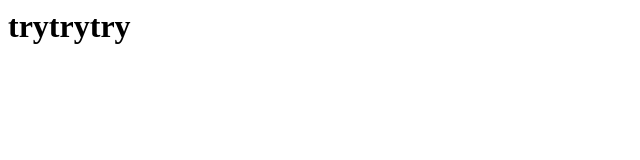
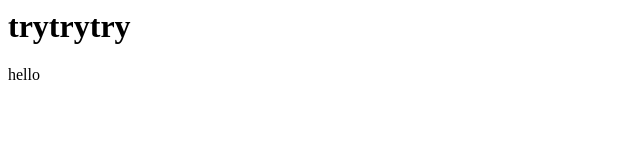
Before and after one commit to Harnam/trytrytry, a plain HTML site: page index.html in a window 1280 px wide. Shown: the full height of the page, 0-640 px from the left. Drawn offline with Linux system fonts and the light colour scheme.

Commit message:
Update index.html

```diff
--- a/index.html
+++ b/index.html
@@ -1,4 +1,5 @@
 <html>
   <head><title>trytrytry</title></head>
-  <body><h1>trytrytry</h1></body>
+  <body><h1>trytrytry</h1>
+  <p>hello</p></body>
 </html>
```
